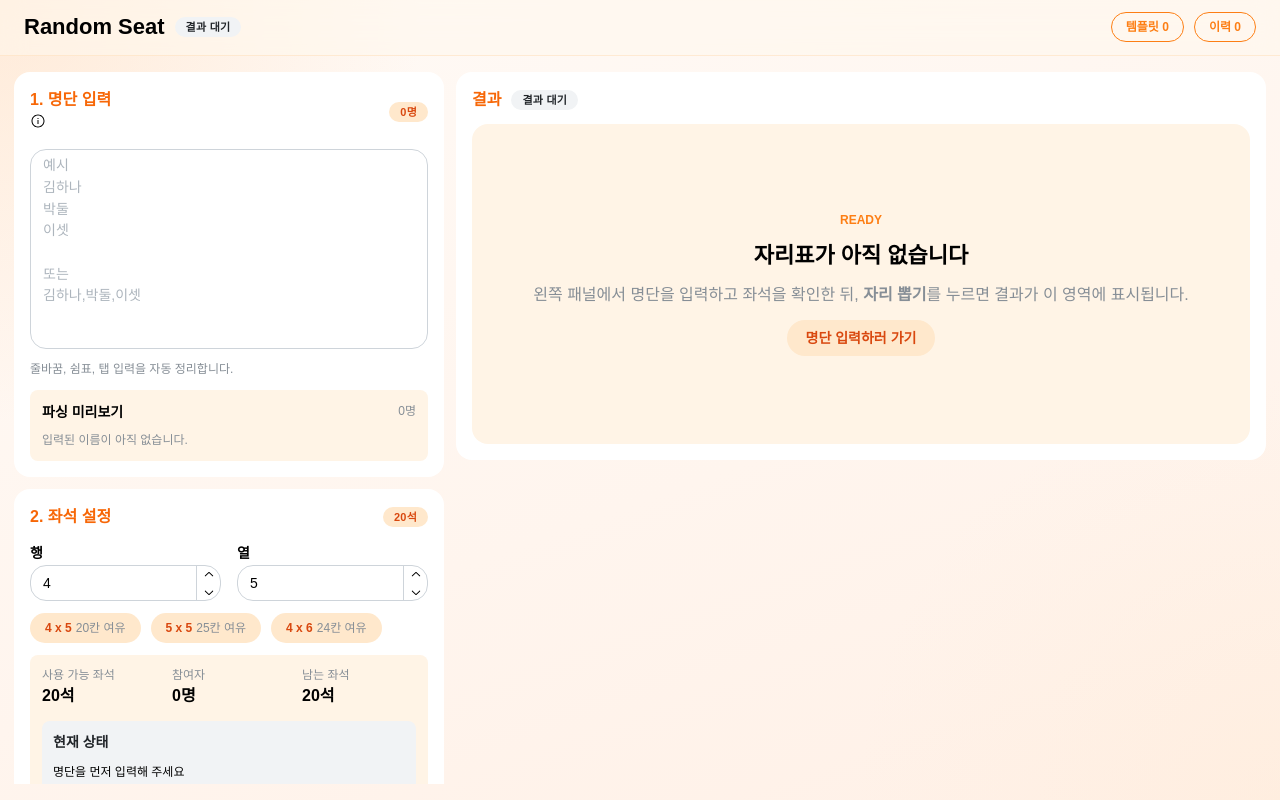
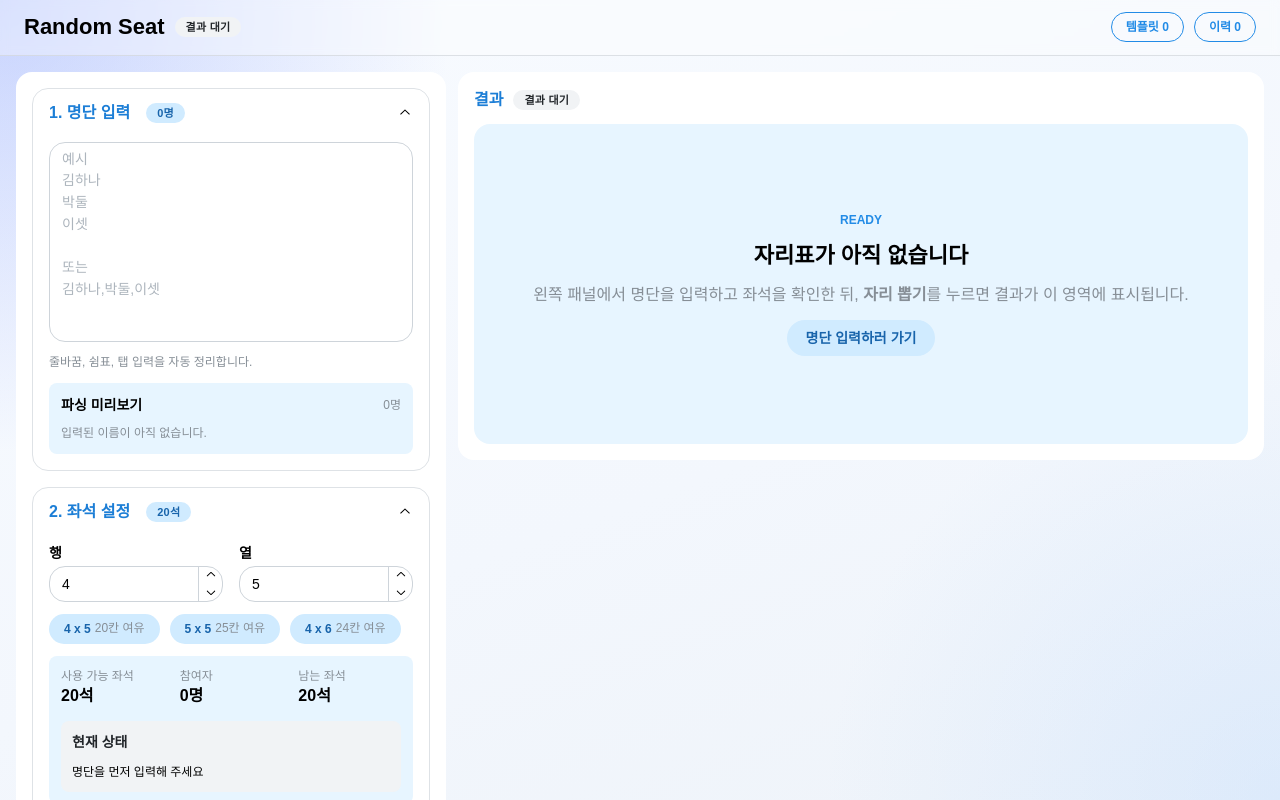
Before and after one commit to kmeijjing/random-seat, a React (Vite) app: page / in a window 1280 px wide. Built offline with nearby package versions, Linux system fonts and the light colour scheme.

Commit message:
fix(ux): restore input shortcut and review fixes

```diff
--- a/src/App.tsx
+++ b/src/App.tsx
@@ -1,6 +1,6 @@
 import { useHotkeys } from "@mantine/hooks";
 import { modals } from "@mantine/modals";
-import { useEffect } from "react";
+import { useEffect, useState } from "react";
 import { AdvancedSettingsPanel } from "./components/AdvancedSettingsPanel";
 import { AppHeader } from "./components/AppHeader";
 import { DrawerOverlay } from "./components/DrawerOverlay";
@@ -15,8 +15,15 @@ import {
   selectUsableSeatCount,
 } from "./store/seatSelectors";
 import { useSeatStore } from "./store/seatStore";
+import { Accordion, Card } from "@mantine/core";
 
 function App() {
+  const [openSections, setOpenSections] = useState<string[]>([
+    "명단 입력",
+    "좌석 설정",
+    "자리 뽑기",
+  ]);
+
   useEffect(() => {
     return () => useSeatStore.getState()._clearDrawTimer();
   }, []);
@@ -62,6 +69,19 @@ function App() {
     });
   };
 
+  const openParticipantInput = () => {
+    setOpenSections((current) =>
+      current.includes("명단 입력") ? current : [...current, "명단 입력"],
+    );
+
+    window.setTimeout(() => {
+      const input = document.getElementById("participant-input-textarea");
+      if (!input) return;
+      input.scrollIntoView({ behavior: "smooth", block: "center" });
+      (input as HTMLTextAreaElement).focus();
+    }, 180);
+  };
+
   useHotkeys([
     ["mod+Enter", runDrawIfPossible],
     ["mod+K", focusSearchInput],
@@ -70,19 +90,29 @@ function App() {
   ]);
 
   return (
-    <div className="mx-auto grid h-screen overflow-hidden w-[min(1520px,calc(100%-28px))] grid-rows-[auto_1fr] antialiased max-[900px]:w-[min(calc(100%-20px),1520px)] pt-14 print:block print:h-auto print:min-h-auto print:w-full print:bg-white print:p-0 pb-4">
+    <div className="mx-auto grid h-screen antialiased pt-14">
       <AppHeader />
 
-      <main className="grid min-h-0 h-full items-start overflow-y-auto overflow-x-hidden gap-3 grid-cols-[minmax(360px,430px)_minmax(0,1fr)] print:block print:h-auto print:min-h-auto print:w-full print:gap-0">
-        <aside className="grid min-h-0 auto-rows-max gap-3 print:hidden pt-4">
-          <ParticipantInputPanel />
-          <SeatConfigPanel />
-          <DrawActionPanel />
-          <AdvancedSettingsPanel onOpenShortcuts={openShortcutsModal} />
+      <main className="px-4 grid min-h-0 h-full items-start overflow-y-auto overflow-x-hidden gap-3 grid-cols-[minmax(360px,430px)_minmax(0,1fr)] print:block print:h-auto print:min-h-auto print:w-full print:gap-0">
+        <aside className="grid min-h-0 auto-rows-max gap-3 print:hidden py-4">
+          <Card radius="lg">
+            <Accordion
+              variant="separated"
+              order={4}
+              multiple
+              value={openSections}
+              onChange={setOpenSections}
+            >
+              <ParticipantInputPanel />
+              <SeatConfigPanel />
+              <DrawActionPanel />
+              <AdvancedSettingsPanel onOpenShortcuts={openShortcutsModal} />
+            </Accordion>
+          </Card>
         </aside>
 
         <div className="sticky top-0 self-start max-[900px]:static pt-4">
-          <ResultPanel />
+          <ResultPanel onOpenParticipantInput={openParticipantInput} />
         </div>
       </main>
 
--- a/src/components/AppHeader.tsx
+++ b/src/components/AppHeader.tsx
@@ -1,16 +1,9 @@
-import { Badge, Button, Group, Stack, Text, Title } from "@mantine/core";
-import { useMemo } from "react";
+import { Badge, Button, Group, Stack, Title } from "@mantine/core";
 import { useShallow } from "zustand/react/shallow";
-import {
-  selectParticipants,
-  selectUsableSeatCount,
-} from "../store/seatSelectors";
 import { useSeatStore } from "../store/seatStore";
 
 export function AppHeader() {
   const {
-    participantInput,
-    seatConfig,
     assignments,
     templates,
     history,
@@ -18,8 +11,6 @@ export function AppHeader() {
     onOpenHistoryDrawer,
   } = useSeatStore(
     useShallow((s) => ({
-      participantInput: s.participantInput,
-      seatConfig: s.seatConfig,
       assignments: s.assignments,
       templates: s.templates,
       history: s.history,
@@ -28,25 +19,11 @@ export function AppHeader() {
     })),
   );
 
-  const participantCount = useMemo(
-    () =>
-      selectParticipants({ participantInput } as Parameters<
-        typeof selectParticipants
-      >[0]).length,
-    [participantInput],
-  );
-  const usableSeatCount = useMemo(
-    () =>
-      selectUsableSeatCount({ seatConfig } as Parameters<
-        typeof selectUsableSeatCount
-      >[0]),
-    [seatConfig],
-  );
   const hasAssignments = assignments.length > 0;
 
   return (
-    <header className="fixed top-0 left-0 right-0 z-50 border-b border-orange-200/40 bg-orange-50/55 px-4 py-3 backdrop-blur-md dark:border-orange-800/30 dark:bg-orange-950/20 print:hidden sm:px-6 h-14">
-      <Group justify="space-between" align="flex-center" gap="md" wrap="wrap">
+    <header className="app-header-shell fixed top-0 left-0 right-0 z-50 h-14 px-4 py-3 backdrop-blur-xs print:hidden sm:px-6">
+      <Group justify="space-between" align="center" gap="md" wrap="wrap">
         <Stack gap={4}>
           <Group gap="xs" align="center">
             <Title order={3} fw={700}>
@@ -56,10 +33,6 @@ export function AppHeader() {
               {hasAssignments ? "결과 있음" : "결과 대기"}
             </Badge>
           </Group>
-          {/* <Text size="sm" c="dimmed">
-            참여자 {participantCount}명 / 사용 좌석 {usableSeatCount}석 /{" "}
-            {hasAssignments ? "결과 생성됨" : "결과 없음"}
-          </Text> */}
         </Stack>
 
         <Group gap="xs" justify="flex-end">
--- a/src/components/DrawerOverlay.tsx
+++ b/src/components/DrawerOverlay.tsx
@@ -128,7 +128,7 @@ export function DrawerOverlay() {
           </Text>
           <Button
             variant="gradient"
-            gradient={{ from: "orange.6", to: "orange.3", deg: 135 }}
+            gradient={{ from: "blue.6", to: "blue.3", deg: 135 }}
             onClick={openSaveTemplateModal}
           >
             현재 상태 저장
--- a/src/components/ParticipantInputPanel.tsx
+++ b/src/components/ParticipantInputPanel.tsx
@@ -1,4 +1,5 @@
 import {
+  Accordion,
   Alert,
   Badge,
   Card,
@@ -8,11 +9,9 @@ import {
   Text,
   Textarea,
   Title,
-  Tooltip,
 } from "@mantine/core";
 import { useMemo } from "react";
 import { IoWarningOutline } from "react-icons/io5";
-import { LiaInfoCircleSolid } from "react-icons/lia";
 import { useShallow } from "zustand/react/shallow";
 import {
   selectDuplicateNames,
@@ -41,29 +40,17 @@ export function ParticipantInputPanel() {
   );
 
   return (
-    <Card radius="lg">
-      <Stack gap="sm">
-        <Group justify="space-between">
-          <div>
-            <Title order={5} c="orange.7">
+    <Accordion.Item value={"명단 입력"}>
+      <Accordion.Control>
+        <Group>
+          <Title order={5} c="blue.7">
             1. 명단 입력
           </Title>
-            <Tooltip
-              label="줄바꿈·쉼표·탭·세미콜론으로 구분해 입력할 수 있어요"
-              withArrow
-              multiline
-              w={220}
-            >
-              <span className="inline-flex cursor-help">
-                <LiaInfoCircleSolid />
-              </span>
-            </Tooltip>
-          </div>
-          <Badge color="orange" variant="light">
-            {participants.length}명
-          </Badge>
+          <Badge variant="light">{participants.length}명</Badge>
         </Group>
-
+      </Accordion.Control>
+      <Accordion.Panel>
+        <Stack gap="sm">
           <Textarea
             id="participant-input-textarea"
             value={participantInput}
@@ -128,6 +115,7 @@ export function ParticipantInputPanel() {
             </Group>
           </Card>
         </Stack>
-    </Card>
+      </Accordion.Panel>
+    </Accordion.Item>
   );
 }
--- a/src/components/ResultPanel.tsx
+++ b/src/components/ResultPanel.tsx
@@ -10,6 +10,7 @@ import {
   TextInput,
   Title,
   Tooltip,
+  useMantineColorScheme,
 } from "@mantine/core";
 import { useMediaQuery } from "@mantine/hooks";
 import { modals } from "@mantine/modals";
@@ -32,7 +33,11 @@ import { formatTimestamp } from "../utils/format";
 import { NameInputModalBody } from "./NameInputModalBody";
 import { PrintPreviewModalBody } from "./PrintPreviewModal";
 
-export function ResultPanel() {
+type ResultPanelProps = {
+  onOpenParticipantInput?: () => void;
+};
+
+export function ResultPanel({ onOpenParticipantInput }: ResultPanelProps) {
   const {
     assignments,
     updatedAt,
@@ -104,8 +109,14 @@ export function ResultPanel() {
 
   const isDesktop = useMediaQuery("(min-width: 1280px)");
   const [activeDropCellId, setActiveDropCellId] = useState<string | null>(null);
+  const { colorScheme } = useMantineColorScheme();
 
   const handleGoToInput = () => {
+    if (onOpenParticipantInput) {
+      onOpenParticipantInput();
+      return;
+    }
+
     const el = document.getElementById("participant-input-textarea");
     if (el) {
       el.scrollIntoView({ behavior: "smooth", block: "center" });
@@ -123,7 +134,7 @@ export function ResultPanel() {
       const dataUrl = await toPng(gridRef.current, {
         cacheBust: true,
         pixelRatio: 2,
-        backgroundColor: "#fffaf6",
+        backgroundColor: colorScheme === "dark" ? "#181d27" : "#f8fbff",
         width: rect.width + PADDING * 2,
         height: rect.height + PADDING * 2,
         style: {
@@ -223,7 +234,7 @@ export function ResultPanel() {
       <Stack gap="sm">
         <Group justify="space-between" wrap="wrap" gap="xs">
           <Group gap="xs">
-            <Title order={5} c="orange.7">
+            <Title order={5} c="blue.7">
               결과
             </Title>
             <Badge color={hasAssignments ? "green" : "gray"} variant="light">
@@ -279,7 +290,7 @@ export function ResultPanel() {
               <Group gap="xs">
                 <Button
                   variant="gradient"
-                  gradient={{ from: "orange.6", to: "orange.3", deg: 135 }}
+                  gradient={{ from: "blue.6", to: "blue.3", deg: 135 }}
                   size="xs"
                   onClick={() => onRunDraw("all")}
                   disabled={isDrawing}
@@ -334,7 +345,7 @@ export function ResultPanel() {
                     인쇄
                   </Menu.Item>
                   <Menu.Item
-                    color="orange"
+                    color="blue"
                     leftSection={<IoBookmarkOutline size={16} />}
                     onClick={openSaveTemplateModal}
                   >
@@ -366,7 +377,7 @@ export function ResultPanel() {
                       >
                         전체 해제
                       </Button>
-                      <Badge color="orange" variant="light">
+                      <Badge variant="light">
                         {selectedParticipantsForRedraw.length}명 선택
                       </Badge>
                     </Group>
@@ -391,7 +402,7 @@ export function ResultPanel() {
                   </Group>
                   <Button
                     variant="gradient"
-                    gradient={{ from: "orange.6", to: "orange.3", deg: 135 }}
+                    gradient={{ from: "blue.6", to: "blue.3", deg: 135 }}
                     size="sm"
                     onClick={() => onRunDraw("selected")}
                     disabled={
@@ -447,7 +458,7 @@ export function ResultPanel() {
                           animationDelay,
                         }}
                       >
-                        <Text size="xs" fw={800} c="orange.7">
+                        <Text size="xs" fw={800} c="blue.7">
                           {cell.label}
                         </Text>
                         <Text fw={600} size="sm">
@@ -480,16 +491,16 @@ export function ResultPanel() {
                         minHeight: 96,
                         animationDelay,
                         borderColor: assignment?.isFixed
-                          ? "var(--mantine-color-orange-3)"
+                          ? "var(--mantine-color-blue-3)"
                           : isDropActive
-                            ? "var(--mantine-color-orange-5)"
+                            ? "var(--mantine-color-blue-5)"
                             : isSearchMatch
-                              ? "var(--mantine-color-orange-4)"
+                              ? "var(--mantine-color-blue-4)"
                               : undefined,
                         outline: isDropActive
-                          ? "3px solid var(--mantine-color-orange-3)"
+                          ? "3px solid var(--mantine-color-blue-3)"
                           : isSearchMatch
-                            ? "3px solid var(--mantine-color-orange-2)"
+                            ? "3px solid var(--mantine-color-blue-2)"
                             : undefined,
                       }}
                     >
@@ -498,7 +509,7 @@ export function ResultPanel() {
                         fw={800}
                         c={
                           hasParticipant || assignment?.isFixed
-                            ? "orange.7"
+                            ? "blue.7"
                             : "gray.6"
                         }
                       >
@@ -530,7 +541,7 @@ export function ResultPanel() {
             className="bg-surface-warm min-h-[320px] grid place-content-center text-center"
           >
             <Stack align="center" gap="sm">
-              <Text size="xs" fw={800} tt="uppercase" c="orange.6">
+              <Text size="xs" fw={800} tt="uppercase" c="blue.6">
                 Ready
               </Text>
               <Title order={3}>자리표가 아직 없습니다</Title>
@@ -542,7 +553,7 @@ export function ResultPanel() {
                 </Text>
                 를 누르면 결과가 이 영역에 표시됩니다.
               </Text>
-              <Button variant="light" color="orange" onClick={handleGoToInput}>
+              <Button variant="light" onClick={handleGoToInput}>
                 명단 입력하러 가기
               </Button>
             </Stack>
--- a/src/components/SeatConfigPanel.tsx
+++ b/src/components/SeatConfigPanel.tsx
@@ -1,4 +1,5 @@
 import {
+  Accordion,
   Alert,
   Badge,
   Button,
@@ -59,17 +60,17 @@ export function SeatConfigPanel() {
   );
 
   return (
-    <Card radius="lg">
-      <Stack gap="sm">
-        <Group justify="space-between">
-          <Title order={5} c="orange.7">
+    <Accordion.Item value={"좌석 설정"}>
+      <Accordion.Control>
+        <Group>
+          <Title order={5} c="blue.7">
             2. 좌석 설정
           </Title>
-          <Badge color="orange" variant="light">
-            {usableSeatCount}석
-          </Badge>
+          <Badge variant="light">{usableSeatCount}석</Badge>
         </Group>
-
+      </Accordion.Control>
+      <Accordion.Panel>
+        <Stack gap="sm">
           <SimpleGrid cols={2}>
             <NumberInput
               label="행"
@@ -92,7 +93,6 @@ export function SeatConfigPanel() {
               <Button
                 key={rec.label}
                 variant="light"
-              color="orange"
                 size="xs"
                 onClick={() => onApplyRecommendation(rec.rows, rec.columns)}
               >
@@ -139,6 +139,7 @@ export function SeatConfigPanel() {
             </Alert>
           </Card>
         </Stack>
-    </Card>
+      </Accordion.Panel>
+    </Accordion.Item>
   );
 }
--- a/src/main.tsx
+++ b/src/main.tsx
@@ -10,7 +10,7 @@ import { ErrorBoundary } from './components/ErrorBoundary'
 import './styles.css'
 
 const theme = createTheme({
-  primaryColor: 'orange',
+  primaryColor: 'blue',
   defaultRadius: 'lg',
   fontFamily: "'SUIT Variable', 'Pretendard Variable', 'Apple SD Gothic Neo', sans-serif",
   headings: {
--- a/src/styles.css
+++ b/src/styles.css
@@ -5,7 +5,7 @@
 @layer base {
   :root {
     font-family:
-      'SUIT Variable', 'Pretendard Variable', 'Apple SD Gothic Neo', sans-serif;
+      "SUIT Variable", "Pretendard Variable", "Apple SD Gothic Neo", sans-serif;
     color: #0f172a;
     line-height: 1.5;
     font-weight: 450;
@@ -21,17 +21,33 @@
     height: 100vh;
     overflow: hidden;
     background:
-      radial-gradient(circle at top left, rgba(255, 200, 150, 0.30), transparent 28%),
-      radial-gradient(circle at bottom right, rgba(255, 228, 196, 0.20), transparent 28%),
-      linear-gradient(160deg, #fffaf6 0%, #fff5ee 58%, #fff0e6 100%);
+      radial-gradient(
+        circle at top left,
+        rgba(116, 143, 252, 0.36),
+        transparent 30%
+      ),
+      radial-gradient(
+        circle at bottom right,
+        rgba(191, 219, 254, 0.38),
+        transparent 30%
+      ),
+      linear-gradient(160deg, #f8fbff 0%, #f3f7fd 58%, #eef3f9 100%);
   }
 
   [data-mantine-color-scheme="dark"] body {
     color: #e6e6e6;
     background:
-      radial-gradient(circle at top left, rgba(255, 140, 80, 0.18), transparent 28%),
-      radial-gradient(circle at bottom right, rgba(100, 60, 30, 0.14), transparent 28%),
-      linear-gradient(160deg, #1a1612 0%, #201a14 58%, #251d16 100%);
+      radial-gradient(
+        circle at top left,
+        rgba(76, 110, 245, 0.2),
+        transparent 30%
+      ),
+      radial-gradient(
+        circle at bottom right,
+        rgba(40, 62, 110, 0.18),
+        transparent 30%
+      ),
+      linear-gradient(160deg, #141821 0%, #181d27 58%, #1d2230 100%);
   }
 
   #root {
@@ -42,17 +58,25 @@
 
 /* 카드/좌석 배경을 라이트/다크 모드에 따라 전환 */
 .bg-surface-warm {
-  background-color: var(--mantine-color-orange-0);
+  background-color: var(--mantine-color-blue-0);
 }
 [data-mantine-color-scheme="dark"] .bg-surface-warm {
-  background-color: var(--mantine-color-dark-6);
+  background-color: color-mix(
+    in srgb,
+    var(--mantine-color-blue-9) 22%,
+    var(--mantine-color-dark-6)
+  );
 }
 
 .bg-surface-warm-strong {
-  background-color: var(--mantine-color-orange-1);
+  background-color: var(--mantine-color-blue-1);
 }
 [data-mantine-color-scheme="dark"] .bg-surface-warm-strong {
-  background-color: var(--mantine-color-dark-5);
+  background-color: color-mix(
+    in srgb,
+    var(--mantine-color-blue-8) 26%,
+    var(--mantine-color-dark-5)
+  );
 }
 
 .bg-surface-muted {
@@ -69,12 +93,22 @@
   background-color: rgba(46, 52, 64, 0.38);
 }
 
+.app-header-shell {
+  border-bottom: 1px solid rgba(209, 213, 219, 0.7);
+  background: rgba(255, 255, 255, 0.32);
+}
+[data-mantine-color-scheme="dark"] .app-header-shell {
+  border-bottom-color: rgba(73, 80, 87, 0.6);
+  background: rgba(26, 27, 30, 0.32);
+}
+
 .seat-card-empty {
   border-style: dashed;
 }
 
 .seat-card-fixed {
-  box-shadow: inset 0 0 0 1px color-mix(in srgb, var(--mantine-color-orange-4) 50%, transparent);
+  box-shadow: inset 0 0 0 1px
+    color-mix(in srgb, var(--mantine-color-blue-4) 50%, transparent);
 }
 
 .seat-card-drop-active {
@@ -83,7 +117,7 @@
     transform 120ms ease,
     box-shadow 120ms ease,
     outline-color 120ms ease;
-  box-shadow: 0 10px 24px rgba(240, 125, 61, 0.18);
+  box-shadow: 0 10px 24px rgba(76, 110, 245, 0.18);
 }
 
 @keyframes seat-card-reveal {
```
Also changed, not shown: src/components/AdvancedSettingsPanel.tsx (+6 -18 lines), src/components/DrawActionPanel.tsx (+13 -8 lines). Lines whose indentation alone changed are shown as unchanged.
